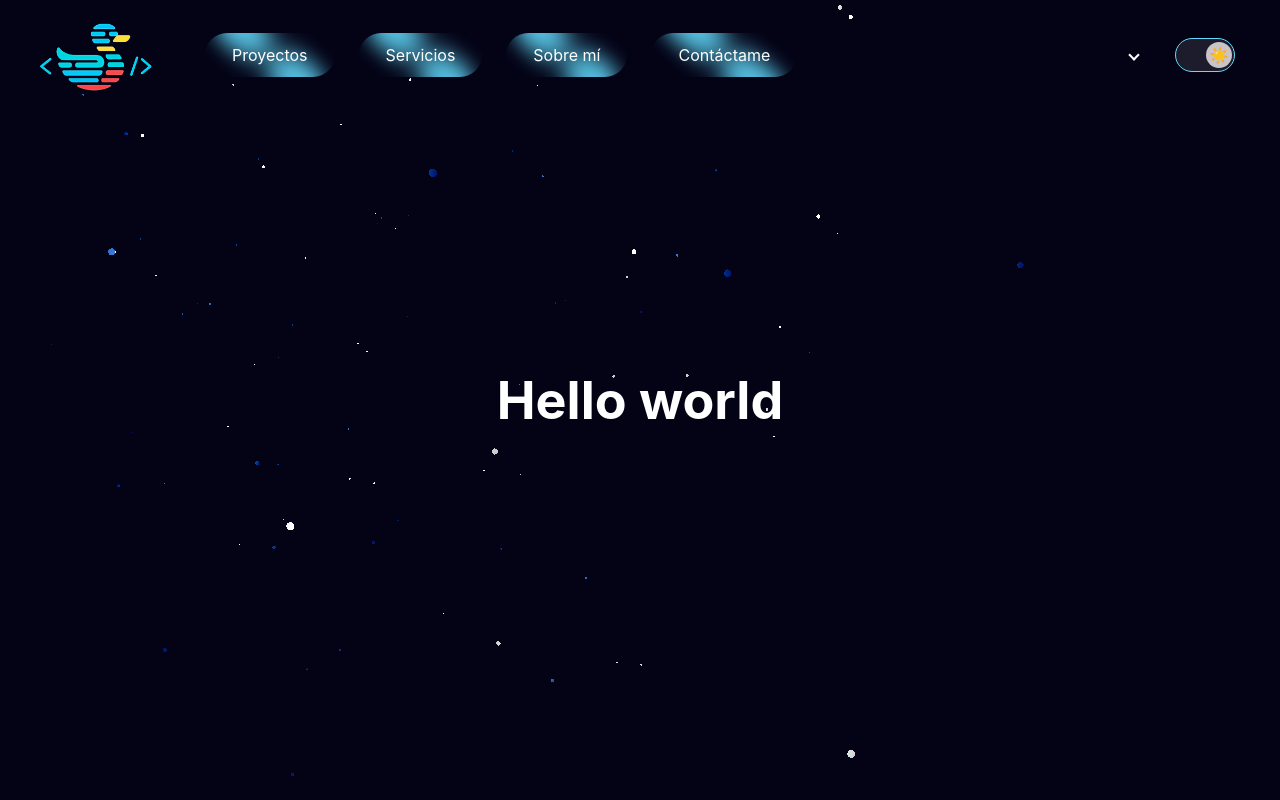
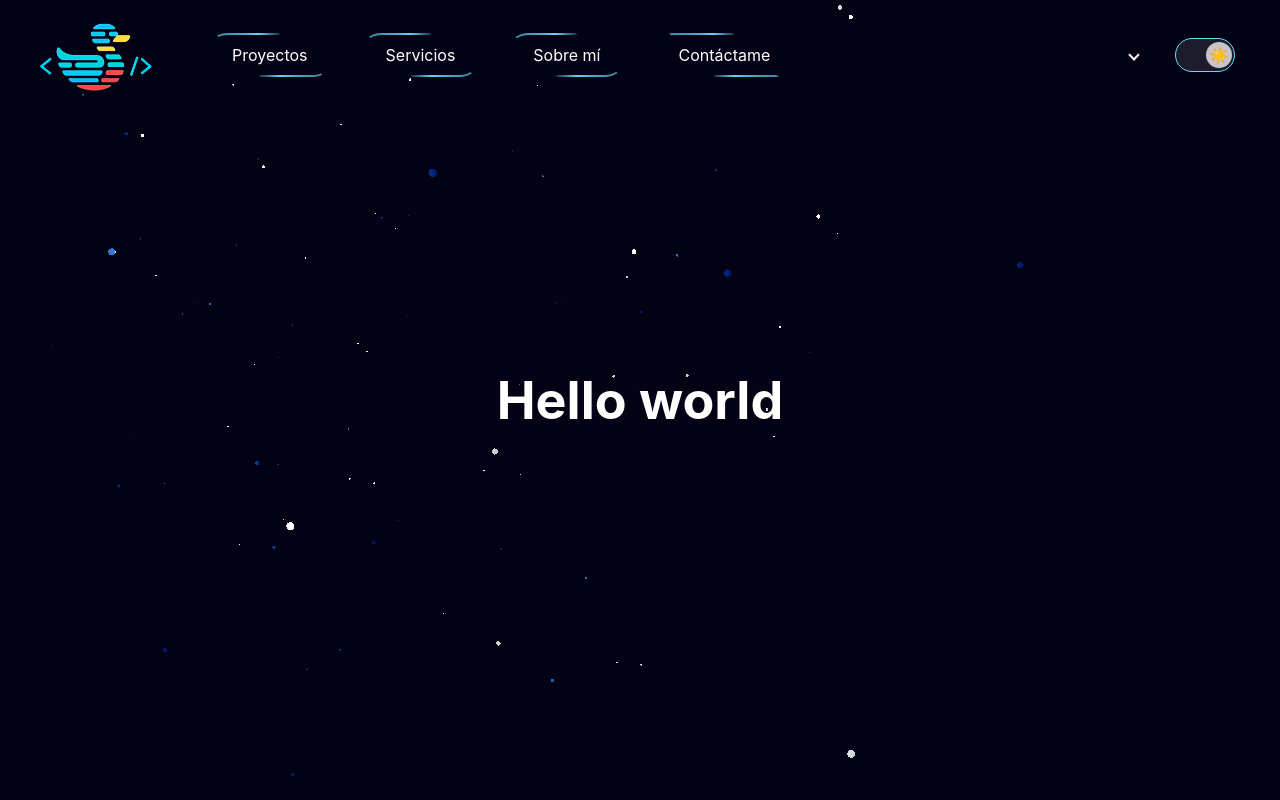
Before and after one commit to p5Patricio/mi-portafolio-ts, a React (Create React App) app: page / in a window 1280 px wide. Built offline with nearby package versions, Linux system fonts and the light colour scheme.

Commit message:
Navbar terminada

```diff
--- a/src/components/Navbar.css
+++ b/src/components/Navbar.css
@@ -1,18 +1,14 @@
-/* src/components/Navbar.css */
+/* src/components/Navbar.css (VERSIÓN FINAL, AHORA SÍ) */
 
 .navbar-container {
-  /* Posicionamiento fijo en la parte superior */
   position: fixed;
   top: 20px;
-  left: 180px; /* Alineado con el borde de la página */
+  left: 180px;
   right: 20px;
   z-index: 10;
-
   display: flex;
   justify-content: space-between;
   align-items: center;
-
-  /* --- EFECTO GLASSMORPHISM --- */
   background: rgba(0, 0, 0, 0);
   backdrop-filter: blur(10px);
   -webkit-backdrop-filter: blur(10px);
@@ -20,9 +16,9 @@
   border-radius: 12px;
 }
 
-/* REEMPLAZAR los estilos de .navbar-links en src/components/Navbar.css con ESTO */
+/* --- SECCIÓN DEL EFECTO DE NEÓN --- */
 
-/* REEMPLAZA los estilos existentes de .navbar-links en src/components/Navbar.css con ESTO */
+/* --- SECCIÓN DEL EFECTO DE NEÓN (VERSIÓN CORREGIDA FINAL) --- */
 
 .navbar-links {
   display: flex;
@@ -31,43 +27,41 @@
   padding: 0.75rem 1.5rem;
 }
 
-/* El tag <a> será el contenedor de la cápsula y el responsable de la animación del borde */
+/* El <a> es el CONTENEDOR ESTÁTICO. No se anima ni tiene fondo. */
 .navbar-links a {
-  position: relative; /* Contexto para el span interior */
-  padding: 2px; /* Este padding define el grosor del borde */
+  position: relative; /* Contexto para el ::before y el span */
+  z-index: 1;
+  padding: 2px; /* Define el grosor del borde */
   text-decoration: none;
-  border-radius: 50px; /* Borde de la cápsula */
-  overflow: hidden; /* Oculta el gradiente que se sale */
+  border-radius: 50px;
+  overflow: hidden; /* Muy importante para que el ::before no se desborde */
 }
 
-/* El pseudo-elemento que crea la luz viajera */
+/* El pseudo-elemento ::before es el que contiene el brillo Y LA ANIMACIÓN */
 .navbar-links a::before {
   content: '';
   position: absolute;
-  z-index: 1;
-  inset: -2px; /* Ligeramente más grande que el botón para crear el borde */
-  border-radius: inherit; /* Hereda la forma de la cápsula */
+  z-index: -1; /* Se posiciona DETRÁS del span */
+  top: 0;
+  left: 0;
+  width: 100%;
+  height: 100%;
 
-  /*
-    CAMBIO DE TÉCNICA: Usamos un gradiente cónico.
-    Esto crea dos "trozos" de luz opuestos entre sí.
-  */
+  /* El fondo con el gradiente cónico que crea las luces */
   background: conic-gradient(
     from 180deg at 50% 50%,
     transparent 0%,
-    var(--primary-color) 25%, /* El primer trozo de luz */
+    var(--primary-color) 30%,
     transparent 50%,
-    var(--primary-color) 75%, /* El segundo trozo de luz */
+    var(--primary-color) 80%,
     transparent 100%
   );
 
-  /* Aplicamos un desenfoque para que los trozos de luz emitan un brillo suave */
-  filter: blur(10px);
-
-  /* La animación ahora rota el pseudo-elemento completo */
+  /* LA ANIMACIÓN SE APLICA AQUÍ, AL BRILLO, NO AL BOTÓN */
   animation: neon-border-rotate 4s linear infinite;
 }
 
+/* La animación que rota el brillo */
 @keyframes neon-border-rotate {
   from {
     transform: rotate(0deg);
@@ -77,33 +71,40 @@
   }
 }
 
-/* El <span> interior es el que le da el color de fondo a la cápsula, creando el efecto "hueco" */
+/* El <span> es el CENTRO SÓLIDO y estático del botón */
 .navbar-links a span {
   display: block;
-  position: relative;
-  z-index: 2; /* Por encima de la animación del borde */
   padding: 10px 25px;
-  border-radius: inherit; /* Hereda el borde redondeado para encajar perfectamente */
-  background-color: transparent; /* Un color de fondo oscuro, ajústalo a tu gusto */
+  border-radius: inherit;
+  background-color: var(--background-color);
   color: var(--text-color);
   transition: color 0.3s ease;
+  /* El z-index no es estrictamente necesario aquí, pero es buena práctica */
+  position: relative;
+  z-index: 2;
 }
 
 .navbar-links a:hover span {
   color: var(--primary-color);
 }
 
+/* --- FIN DE LA SECCIÓN DE NEÓN --- */
+
+/* --- FIN DE LA SECCIÓN DE NEÓN --- */
+
+
 /* --- Estilos para los controles (Idioma y Tema) --- */
+/* (El resto del archivo no cambia y ya está correcto) */
 
-/* Estilos para los botones del LanguageSelector */
 .navbar-controls {
   display: flex;
-  flex-direction: row; /* Asegura la dirección horizontal */
-  align-items: center;  /* Alinea verticalmente los items en el centro */
+  flex-direction: row;
+  align-items: center;
   gap: 1.5rem;
   padding: 0.75rem 1.5rem;
 }
 
+/* ... (el resto de tus estilos de controles, slider y dropdown que ya funcionaban bien) ... */
 .navbar-controls button {
   background-color: transparent;
   border: 1px solid transparent;
@@ -114,22 +115,15 @@
   font-size: 0.9rem;
   transition: background-color 0.3s ease, border-color 0.3s ease;
 }
-
 .navbar-controls button:hover {
   background-color: rgba(255, 255, 255, 0.1);
 }
-
-/* Estilo específico para el botón de idioma que está deshabilitado */
 .navbar-controls button:disabled {
   color: var(--primary-color);
   font-weight: bold;
   cursor: default;
   background-color: transparent;
 }
-
-
-/* Estilo específico para el botón de tema DENTRO de la navbar */
-/* Esto sobreescribe los estilos fijos que tenía antes */
 .theme-toggle-slider {
   position: relative;
   display: inline-block;
@@ -137,13 +131,11 @@
   height: 34px;
   cursor: pointer;
 }
-
 .theme-toggle-slider input {
   opacity: 0;
   width: 0;
   height: 0;
 }
-
 .slider-track {
   position: absolute;
   top: 0;
@@ -155,7 +147,6 @@
   transition: background-color 0.4s;
   border: 1px solid var(--primary-color);
 }
-
 .slider-nub {
   position: absolute;
   height: 26px;
@@ -166,19 +157,13 @@
   border-radius: 50%;
   transition: transform 0.4s cubic-bezier(0.68, -0.55, 0.27, 1.55);
   overflow: hidden;
-
-  /* CAMBIO ÚNICO Y DEFINITIVO: Usamos Grid para que 'grid-area' funcione */
   display: grid;
-  place-items: center; /* Manera corta de centrar en Grid */
+  place-items: center;
 }
-
 .slider-nub .icon {
-    /* CAMBIO: Ya no necesitan position absolute */
     font-size: 16px;
-    line-height: 1; /* Ayuda a centrar emojis verticalmente */
+    line-height: 1;
     transition: transform 0.4s ease-in-out, opacity 0.4s ease-in-out;
-
-    /* CAMBIO: Se posicionan en la misma celda de grid para poder hacer el fade */
     grid-area: 1 / 1;
 }
 .slider-nub .moon {
@@ -189,8 +174,6 @@
     opacity: 0;
     transform: rotate(90deg);
 }
-
-/* ESTADO ACTIVADO (TEMA OSCURO) */
 .theme-toggle-slider input:checked + .slider-track .slider-nub {
   transform: translateX(26px);
 }
@@ -205,19 +188,14 @@
     opacity: 1;
     transform: rotate(0deg);
 }
-
-/* AÑADIR AL FINAL DE src/components/Navbar.css */
-
 .language-selector {
-  position: relative; /* Contexto para posicionar el menú */
+  position: relative;
 }
-
 .language-toggle-button {
   display: flex;
   align-items: center;
   gap: 8px;
 }
-
 .language-toggle-button .arrow {
   border: solid var(--text-color);
   border-width: 0 2px 2px 0;
@@ -227,7 +205,6 @@
 }
 .language-toggle-button .arrow.down { transform: rotate(45deg); }
 .language-toggle-button .arrow.up { transform: translateY(2px) rotate(-135deg); }
-
 .language-menu {
   position: absolute;
   top: calc(100% + 10px);
@@ -242,7 +219,6 @@
   width: 120px;
   z-index: 20;
 }
-
 .language-menu li button {
   width: 100%;
   text-align: left;
```
